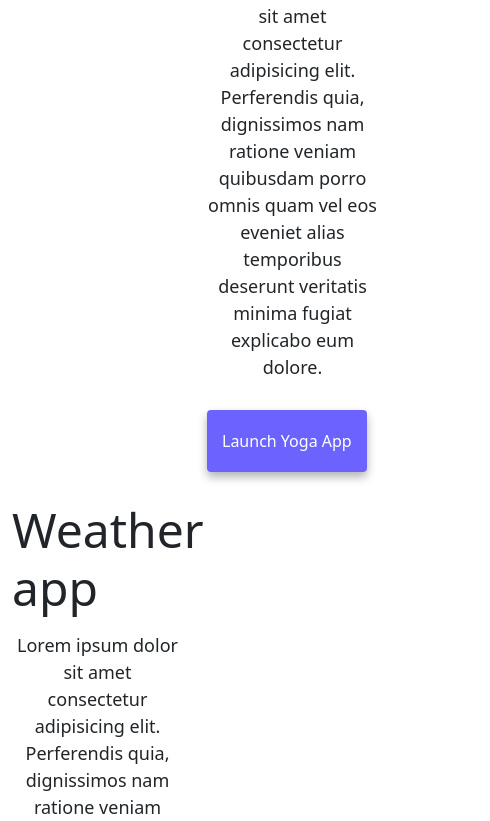
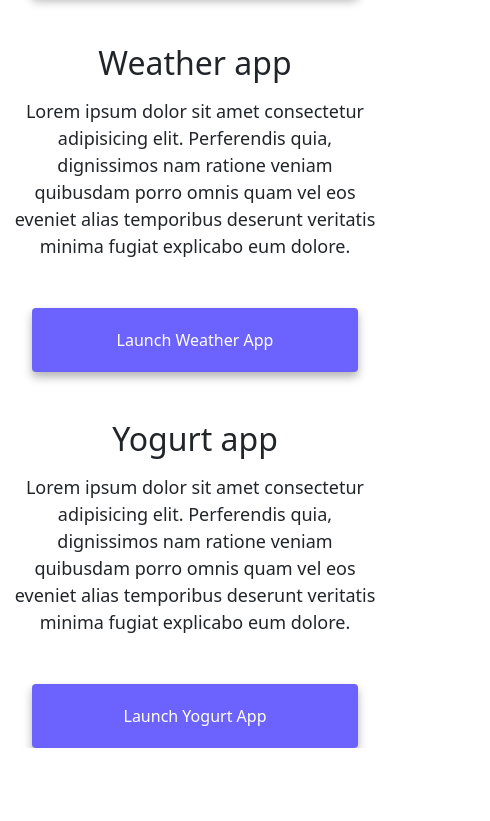
Before and after one commit to Alyona1703/portfolio-shecodes, a plain HTML site: page index.html in a window 390 px wide. Shown: the part 766-1587 px from the top of the page, 490 px wide, since content can reach past the window. After the commit the page ends 1514 px from the top, so only its background shows below. Drawn offline with nearby package versions, Linux system fonts and the light colour scheme.

Commit message:
Made the site more responsive

```diff
--- a/index.html
+++ b/index.html
@@ -84,14 +84,14 @@
     </div>
     <div class="container">
       <div class="row">
-        <div class="col-6">
+        <div class="col-sm-6">
           <img
             src="images/yoga.png"
             alt="yoga project"
-            class="img-fluid rounded d-none d-md-block"
+            class="img-fluid rounded d-none d-sd-block"
           />
         </div>
-        <div class="col-6">
+        <div class="col-sm-6">
           <h2 class="mb-3">Yoga app</h2>
           <p>
             Lorem ipsum dolor sit amet consectetur adipisicing elit. Perferendis
@@ -100,14 +100,14 @@
             explicabo eum dolore.
           </p>
           <div class="mt-5">
-            <a href="#" class="primary-link" title="yoga project"
+            <a href="#" class="primary-link project-link" title="yoga project"
               >Launch Yoga App</a
             >
           </div>
         </div>
       </div>
       <div class="row mt-5">
-        <div class="col-6">
+        <div class="col-sm-6">
           <h2 class="mb-3">Weather app</h2>
           <p>
             Lorem ipsum dolor sit amet consectetur adipisicing elit. Perferendis
@@ -116,12 +116,15 @@
             explicabo eum dolore.
           </p>
           <div class="mt-5">
-            <a href="#" class="primary-link" title="Weather project"
+            <a
+              href="#"
+              class="primary-link project-link"
+              title="Weather project"
               >Launch Weather App</a
             >
           </div>
         </div>
-        <div class="col-6">
+        <div class="col-sm-6">
           <img
             src="images/weather.png"
             alt="Weather project"
@@ -130,14 +133,14 @@
         </div>
       </div>
       <div class="row mt-5">
-        <div class="col-6">
+        <div class="col-sm-6">
           <img
             src="images/yogurt.png"
             alt="Yogurt project"
             class="img-fluid rounded d-none d-md-block"
           />
         </div>
-        <div class="col-6">
+        <div class="col-sm-6">
           <h2 class="mb-3">Yogurt app</h2>
           <p>
             Lorem ipsum dolor sit amet consectetur adipisicing elit. Perferendis
@@ -146,7 +149,7 @@
             explicabo eum dolore.
           </p>
           <div class="mt-5">
-            <a href="#" class="primary-link" title="Yogurt project"
+            <a href="#" class="primary-link project-link" title="Yogurt project"
               >Launch Yogurt App</a
             >
           </div>
--- a/style.css
+++ b/style.css
@@ -52,6 +52,10 @@
   color: white;
 }
 
+.primary-link:hover {
+  color: white;
+}
+
 .secondary-link {
   border-radius: 4px;
   padding: 20px 15px;
@@ -92,3 +96,21 @@
     text-align: center;
   }
 }
+
+@media (max-width: 900px) {
+  h1 {
+    font-size: 48px;
+    line-height: 1.5;
+  }
+
+  h2 {
+    font-size: 32px;
+    text-align: center;
+  }
+
+  .project-link {
+    display: block;
+    text-align: center;
+    margin: 0 20px;
+  }
+}
```
Also changed, not shown: about.html (+4 -4 lines).
